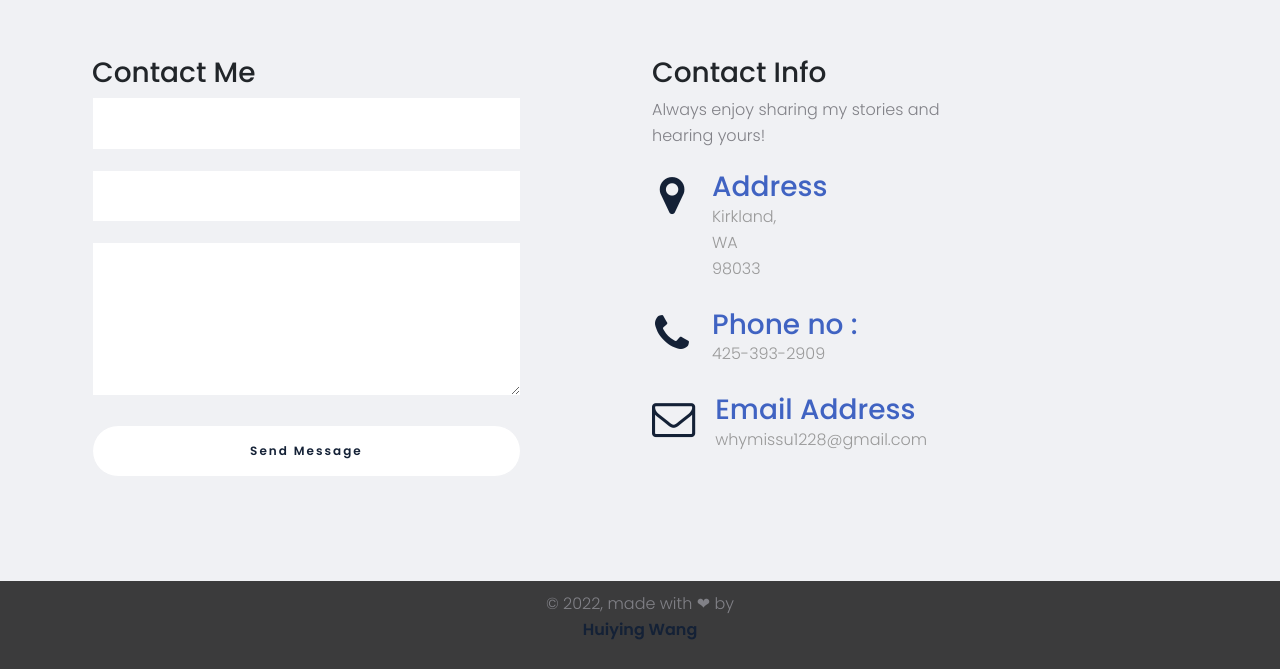
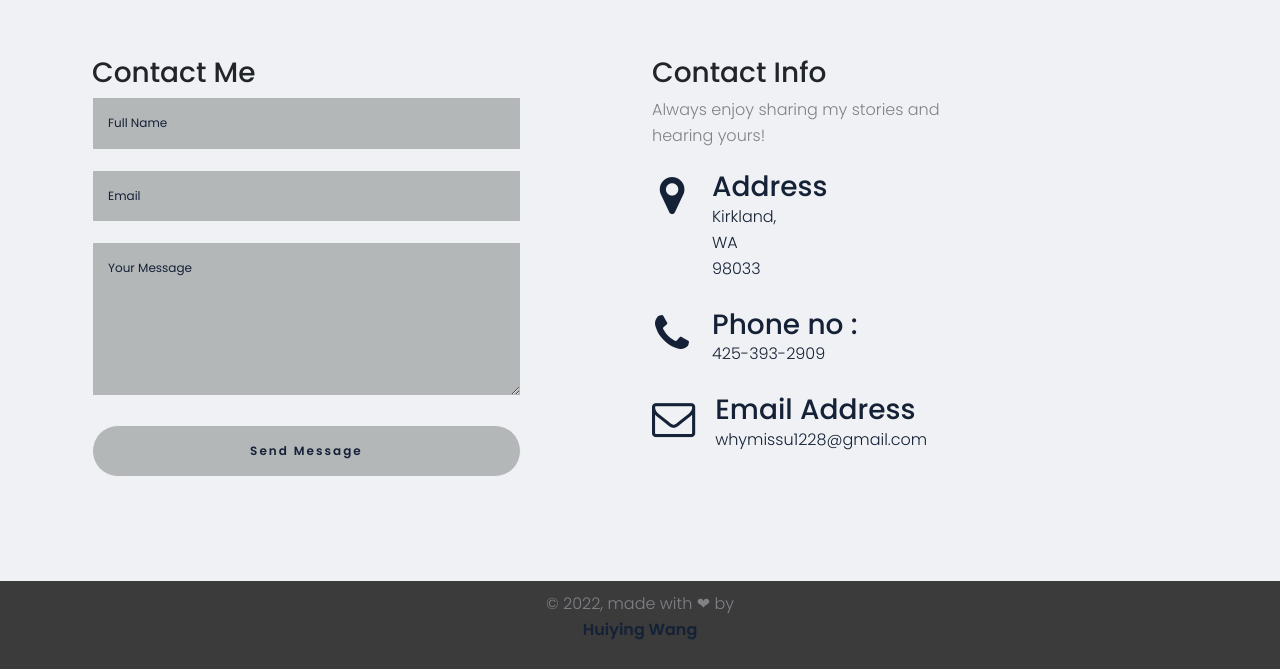
Before and after one commit to HuiyingWang0108/portfolio, a website: page index.html in a window 1280 px wide. Shown: the part 3917-4586 px from the top of the page. Drawn offline with nearby package versions, Linux system fonts and the light colour scheme; a web font is replaced by a local one.

Commit message:
updated contact style

```diff
--- a/style.css
+++ b/style.css
@@ -18,7 +18,8 @@ body {
     --bg-white: white;
     --bg-blue-dark: #142136;
     --bg-indigo: #3b3b3c;
-    --bg-btn: rgb(190, 229, 181);
+    --bg-btn: rgb(237, 241, 236);
+    --bg-input:rgb(180, 183, 184);
 
     font-family: "Inter", sans-serif;
     line-height: 1.7;
@@ -33,6 +34,7 @@ body {
     --bg-blue-dark: #b4abab;
     --bg-indigo: #142136;
     --bg-btn: rgb(117, 149, 159);
+    --bg-input:rgb(119, 131, 136);
     /* background-color: var(--bg-grey-light) !important; */
 }
 
@@ -325,13 +327,13 @@ img {
     font-size: 12px;
     background: transparent;
     width: 80%;
-    background: var(--bg-white);
+    background: var(--bg-input);
     resize: vertical;
 }
 
 .formBx form input::placeholder,
 .formBx form textarea::placeholder {
-    color: var(--bg-white);
+    color: var(--text-dark);
 }
 
 .formBx form input[type="submit"] {
@@ -371,7 +373,7 @@ img {
 }
 
 .contactInfoBx .box .text {
-    color: #999;
+    color: var(--text-dark);
     margin-left: 20px;
     font-size: 16px;
     flex-direction: column;
@@ -380,13 +382,13 @@ img {
 
 .contactInfoBx .box .text h3 {
     font-weight: 500;
-    color: #4063c2;
+    color: var(--text-dark);
     margin-bottom: 0;
 }
 
 .contactInfoBx .box .text p {
     font-weight: 300;
-    color: #999;
+    color: var(--text-dark);
 }
 
 footer.copyright {
@@ -437,7 +439,7 @@ footer.copyright a {
     .menu a {
         font-size: 20px;
         font-weight: 400;
-        color: #111;
+        color: var(--text-dark);
         margin: 10px 0;
     }
 
```
